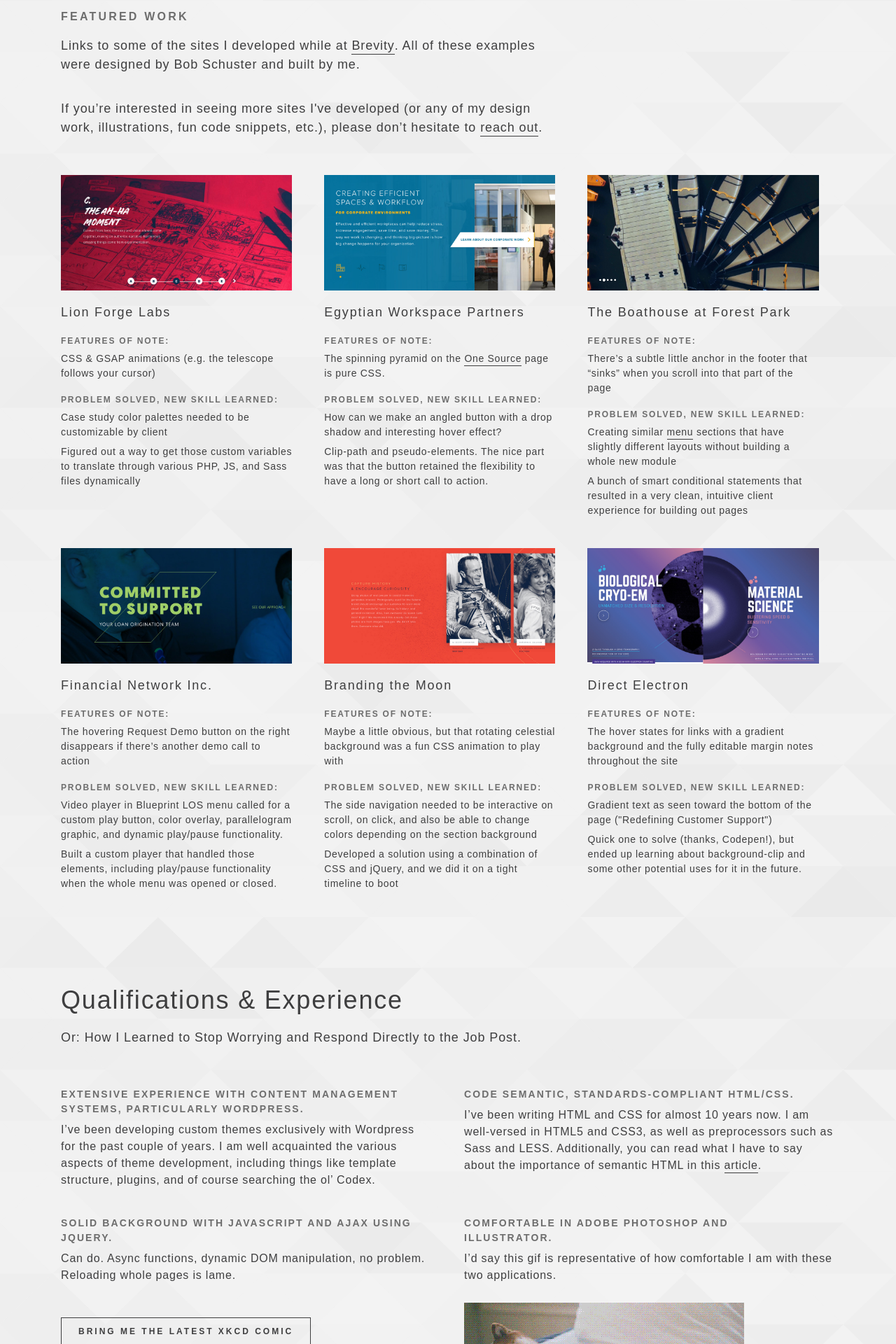
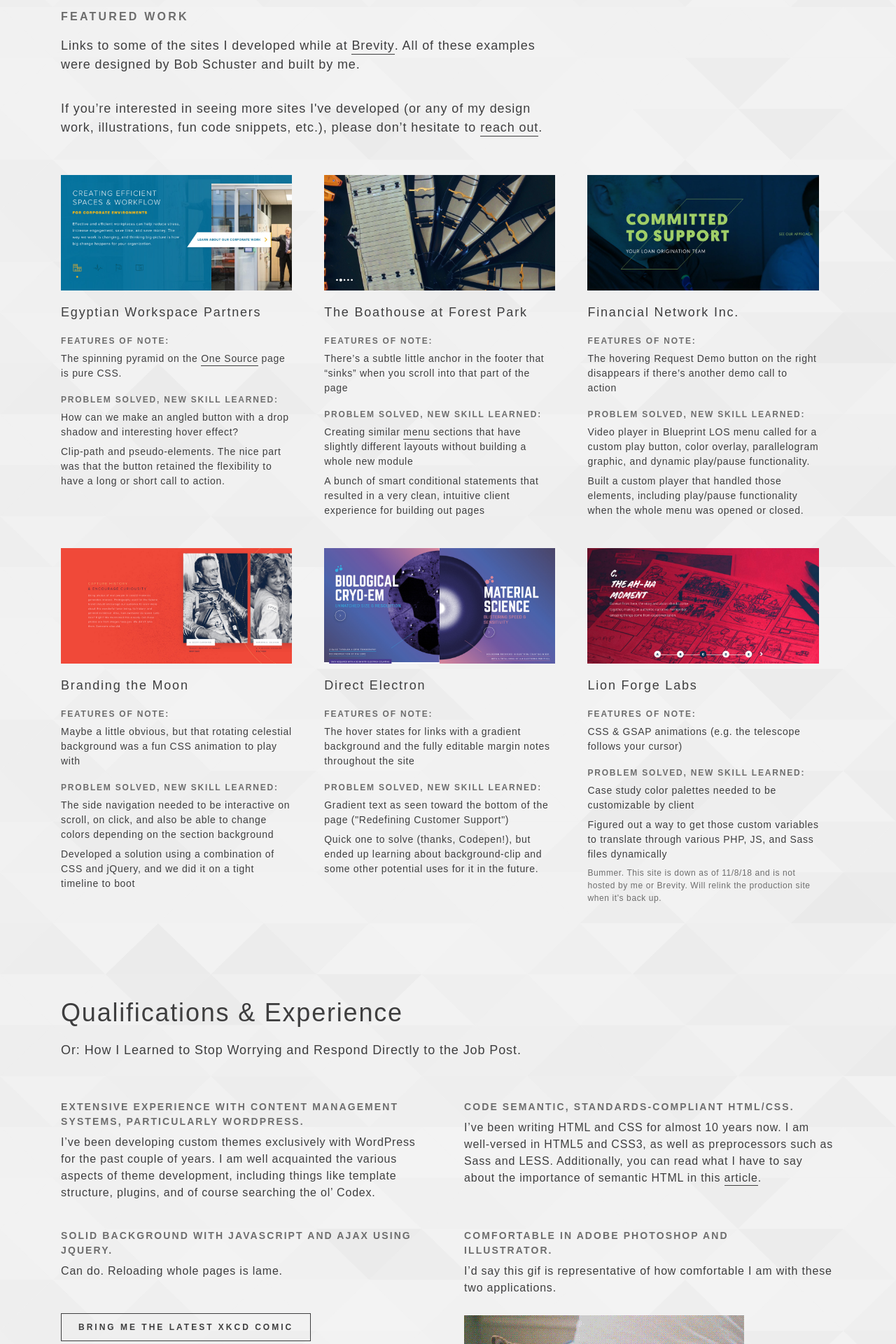
Before and after one commit to alexlinek/portfolio, a Jekyll site: the page built from atomicdust/index.html, in a window 1280 px wide. Shown: the part 478-2398 px from the top of the page at 70% size. Built offline with Jekyll 4.4.1, drawn with Linux system fonts in a browser that asks for light colours; some web fonts are replaced; some of the changed text lies outside the part shown.

Commit message:
LFL throwing off my groove

```diff
--- a/_includes/case-studies.html
+++ b/_includes/case-studies.html
@@ -5,19 +5,6 @@
     <p class="intro-p">If you’re interested in seeing more sites I've developed (or any of my design work, illustrations, fun code snippets, etc.), please don’t hesitate to <a href="#connect">reach out</a>.</p>
   </div>
   <ul class="case-studies">
-    <li class="span1-3">
-      <a href="https://lionforgelabs.com/" target="_blank">
-        <div class="ft-work-img">
-          <img src="/assets/images/ft-work/lfl.jpg">
-        </div>
-        <h3>Lion Forge Labs</h3>
-      </a>
-      <h5>Features of Note:</h5>
-      <p>CSS & GSAP animations (e.g. the telescope follows your cursor)</p>
-      <h5>Problem solved, new skill learned:</h5>
-      <p>Case study color palettes needed to be customizable by client</p>
-      <p>Figured out a way to get those custom variables to translate through various PHP, JS, and Sass files dynamically</p>
-    </li>
     <li class="span1-3">
       <a href="https://goegyptian.com/" target="_blank">
         <div class="ft-work-img">
@@ -83,5 +70,19 @@
         <p>Gradient text as seen toward the bottom of the page ("Redefining Customer Support")</p>
         <p>Quick one to solve (thanks, Codepen!), but ended up learning about background-clip and some other potential uses for it in the future.</p>
     </li>
+    <li class="span1-3">
+      <a href="http://lionforge.brevitydev.com//" target="_blank">
+        <div class="ft-work-img">
+          <img src="/assets/images/ft-work/lfl.jpg">
+        </div>
+        <h3>Lion Forge Labs</h3>
+      </a>
+      <h5>Features of Note:</h5>
+      <p>CSS & GSAP animations (e.g. the telescope follows your cursor)</p>
+      <h5>Problem solved, new skill learned:</h5>
+      <p>Case study color palettes needed to be customizable by client</p>
+      <p>Figured out a way to get those custom variables to translate through various PHP, JS, and Sass files dynamically</p>
+      <p class="ohno">Bummer. This site is down as of 11/8/18 and is not hosted by me or Brevity. Will relink the production site when it's back up.</p>
+    </li>
   </ul>
 </div>
--- a/_includes/quals.html
+++ b/_includes/quals.html
@@ -8,7 +8,7 @@
     <div class="quals flex-grid">
       <div class="span1-2 col">
         <h5>Extensive experience with content management systems, particularly WordPress.</h5>
-        <p>I’ve been developing custom themes exclusively with Wordpress for the past couple of years. I am well acquainted the various aspects of theme development, including things like template structure, plugins, and of course searching the ol’ Codex.</p>
+        <p>I’ve been developing custom themes exclusively with WordPress for the past couple of years. I am well acquainted the various aspects of theme development, including things like template structure, plugins, and of course searching the ol’ Codex.</p>
       </div>
       <div class="span1-2 col">
         <h5>Code semantic, standards-compliant HTML/CSS.</h5>
@@ -18,7 +18,7 @@
     <div class="quals flex-grid">
       <div class="span1-2 col">
         <h5>Solid background with Javascript and AJAX using jQuery.</h5>
-        <p>Can do. Async functions, dynamic DOM manipulation, no problem. Reloading whole pages is lame.</p>
+        <p>Can do. Reloading whole pages is lame.</p>
         <button id="xkcdbtn" class="btn-primary">Bring Me the Latest XKCD Comic</button>
         <figure class="xkcdbox">
           <a href="https://xkcd.com/" target="_blank">
@@ -32,14 +32,14 @@
         <p>I’d say this gif is representative of how comfortable I am with these two applications.</p>
         <figure>
           <img src="/assets/images/comfy.gif" alt="Dog lounging and typing on laptop"/>
-          <figcaption>Although I'm always more engaged than this doggo.</figcaption>
+          <figcaption>Although I'm more engaged with the work than this doggo.</figcaption>
         </figure>
       </div>
     </div>
     <div class="quals flex-grid">
       <div class="span1-2 col">
         <h5>Solid understanding of PHP.</h5>
-        <p>Kind of comes with the Wordpress theme building territory. While I was working at <a href="https://drawittoknowit.com/" target="_blank">Draw It To Know It</a>, I delved even deeper into PHP than I typically do building WordPress sites, utilizing the <a href="https://symfony.com/" target="_blank">Symfony</a> framework and <a href="https://twig.symfony.com/" target="_blank">Twig</a> templating engine.</p>
+        <p>Kind of comes with the WordPress theme building territory. While I was working at <a href="https://drawittoknowit.com/" target="_blank">Draw It To Know It</a>, I delved even deeper into PHP than I typically do building WordPress sites, utilizing the <a href="https://symfony.com/" target="_blank">Symfony</a> framework and <a href="https://twig.symfony.com/" target="_blank">Twig</a> templating engine.</p>
       </div>
       <div class="span1-2 col">
         <h5>HTML Email best practices.</h5>
--- a/_sass/_atmdst.scss
+++ b/_sass/_atmdst.scss
@@ -10,6 +10,10 @@
   }
   h3 { margin: 1em 0 0.25em; }
   p { margin-bottom: .5em; }
+  .ohno {
+    font-size: em(12px);
+    color: $grey;
+  }
 }
 
 p a {
```
Also changed, not shown: 2 other files.
